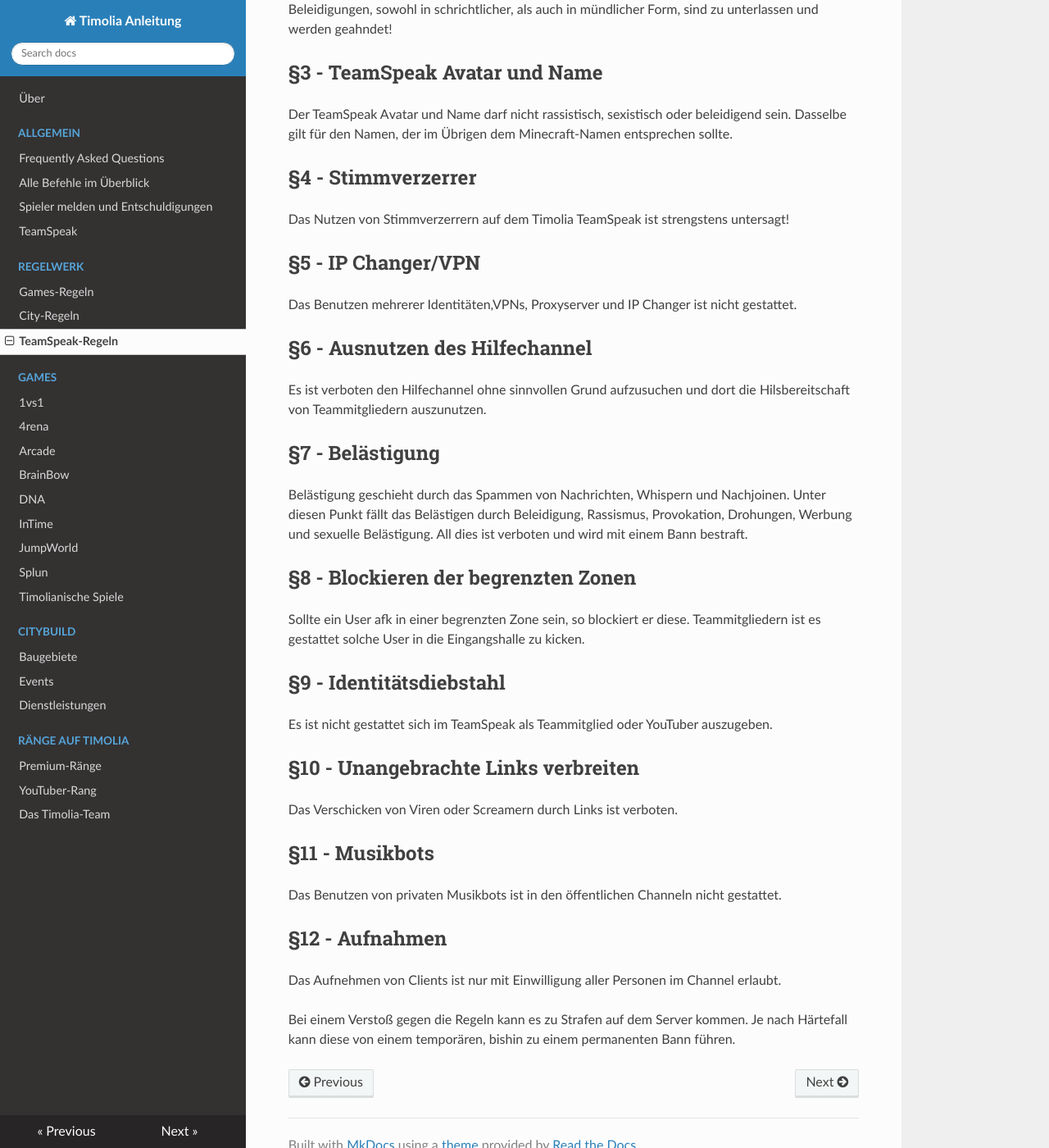
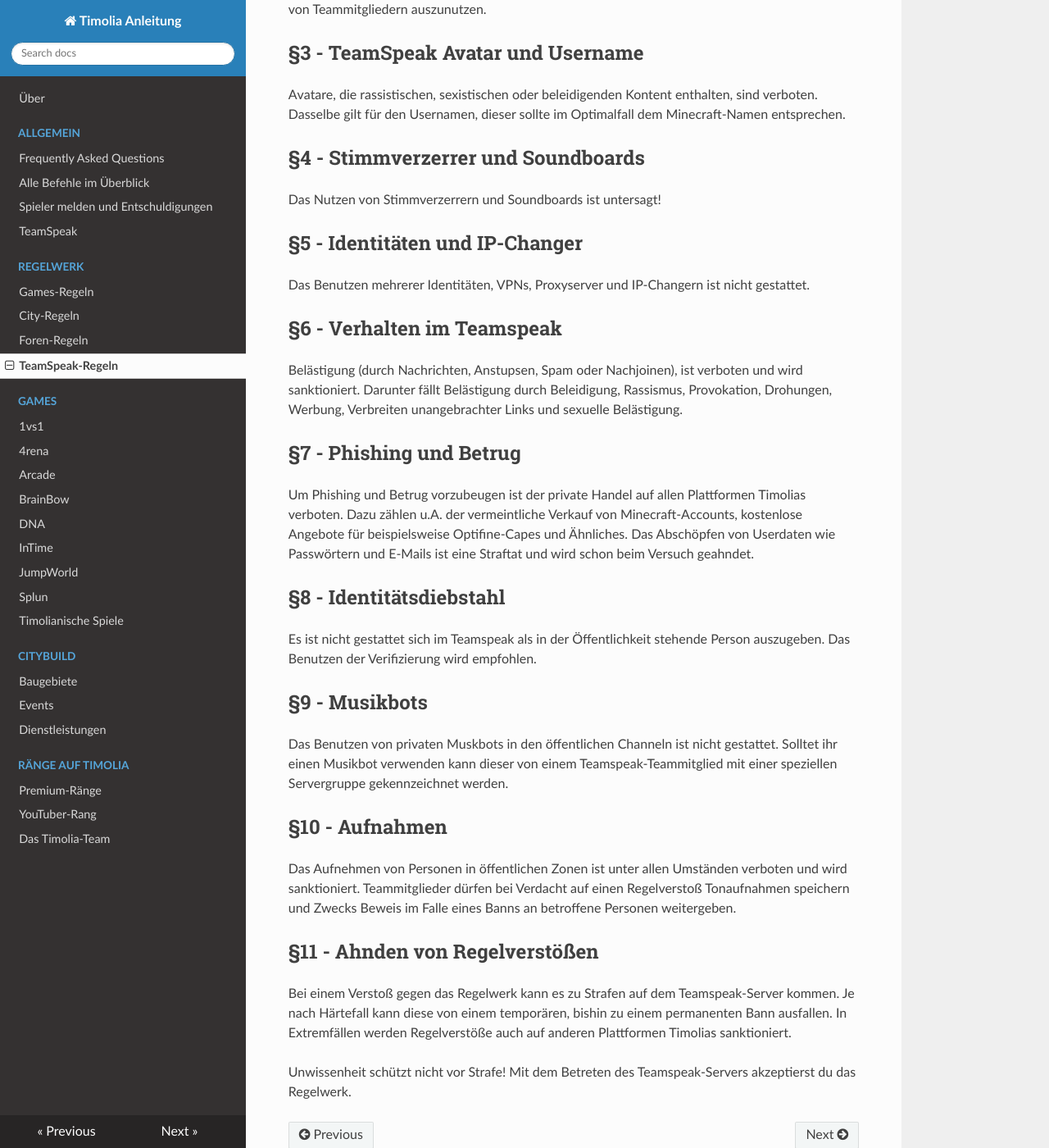
Before and after one commit to TimoliaDE/HowTo, an MkDocs documentation site: the page built from docs/rules/teamspeak.md, in a window 1280 px wide and 1400 px high, scrolled down 307 px. Shown: the whole window at 82% size. Built offline with MkDocs 1.6.1, drawn with Linux system fonts in a browser that asks for light colours; nearby versions of some CDN libraries; old or Windows-style settings are respelled for this version of MkDocs; some of the changed text lies outside the part shown.

Commit message:
Regelwerk aktualisiert

```diff
--- a/docs/rules/teamspeak.md
+++ b/docs/rules/teamspeak.md
@@ -1,39 +1,39 @@
 ## §1 - Allgemein
-Grundsätzlich gelten auf dem TeamSpeak dieselben Regeln wie auf dme Timolia Minecraft-Server. Sollten dir diese Regeln noch unbekannt sein kannst du diese hier nachlesen: [www.timolia.de](http://www.timolia.de).
-Die Regeln wurden zuletzt am <strong>02. Februar 2015</strong> aktualisiert.
+Grundsätzlich gelten dieselben Regeln, wie auch auf dem Timolia Minecraft Server. Sollten dir die Regeln noch unbekannt sein, kannst du diese hier nachlesen: https://www.timolia.de/regeln/
 
-## §2 - Beleidigungen
-Beleidigungen, sowohl in schrichtlicher, als auch in mündlicher Form, sind zu unterlassen und werden geahndet!
+## §2 - Ausnutzen der Hilfechannel
+Es ist verboten den Hilfechannel ohne triftigen Grund aufzusuchen und dort die Hilfsbereitschaft von Teammitgliedern auszunutzen.
 
-## §3 - TeamSpeak Avatar und Name
-Der TeamSpeak Avatar und Name darf nicht rassistisch, sexistisch oder beleidigend sein. Dasselbe gilt für den Namen, der im Übrigen dem Minecraft-Namen entsprechen sollte.
+## §3 - TeamSpeak Avatar und Username
+Avatare, die rassistischen, sexistischen oder beleidigenden Kontent enthalten, sind verboten. Dasselbe gilt für den Usernamen, dieser sollte im Optimalfall dem Minecraft-Namen entsprechen.
 
-## §4 - Stimmverzerrer
-Das Nutzen von Stimmverzerrern auf dem Timolia TeamSpeak ist strengstens untersagt!
+## §4 - Stimmverzerrer und Soundboards
+Das Nutzen von Stimmverzerrern und Soundboards ist untersagt!
 
-## §5 - IP Changer/VPN
-Das Benutzen mehrerer Identitäten,VPNs, Proxyserver und IP Changer ist nicht gestattet.
+## §5 - Identitäten und IP-Changer
+Das Benutzen mehrerer Identitäten, VPNs, Proxyserver und IP-Changern ist nicht gestattet.
 
-## §6 - Ausnutzen des Hilfechannel
-Es ist verboten den Hilfechannel ohne sinnvollen Grund aufzusuchen und dort die Hilsbereitschaft von Teammitgliedern auszunutzen.
+## §6 - Verhalten im Teamspeak
+Belästigung (durch Nachrichten, Anstupsen, Spam oder Nachjoinen), ist verboten und wird sanktioniert. Darunter fällt Belästigung durch Beleidigung, Rassismus, Provokation, Drohungen,
+Werbung, Verbreiten unangebrachter Links und sexuelle Belästigung.
 
-## §7 - Belästigung
-Belästigung geschieht durch das Spammen von Nachrichten, Whispern und Nachjoinen. Unter diesen Punkt fällt das Belästigen durch Beleidigung, Rassismus, Provokation, Drohungen, Werbung und
-sexuelle Belästigung. All dies ist verboten und wird mit einem Bann bestraft.
+## §7 - Phishing und Betrug
+Um Phishing und Betrug vorzubeugen ist der private Handel auf allen Plattformen Timolias verboten. Dazu zählen u.A. der vermeintliche Verkauf von Minecraft-Accounts,
+kostenlose Angebote für beispielsweise Optifine-Capes und Ähnliches. Das Abschöpfen von Userdaten wie Passwörtern und E-Mails ist eine Straftat und wird schon beim Versuch geahndet.
 
-## §8 - Blockieren der begrenzten Zonen
-Sollte ein User afk in einer begrenzten Zone sein, so blockiert er diese. Teammitgliedern ist es gestattet solche User in die Eingangshalle zu kicken.
+## §8 - Identitätsdiebstahl
+Es ist nicht gestattet sich im Teamspeak als in der Öffentlichkeit stehende Person auszugeben. Das Benutzen der Verifizierung wird empfohlen.
 
-## §9 - Identitätsdiebstahl
-Es ist nicht gestattet sich im TeamSpeak als Teammitglied oder YouTuber auszugeben.
+## §9 - Musikbots
+Das Benutzen von privaten Muskbots in den öffentlichen Channeln ist nicht gestattet. Solltet ihr einen Musikbot verwenden kann dieser von einem Teamspeak-Teammitglied mit einer speziellen
+Servergruppe gekennzeichnet werden.
 
-## §10 - Unangebrachte Links verbreiten
-Das Verschicken von Viren oder Screamern durch Links ist verboten.
+## §10 - Aufnahmen
+Das Aufnehmen von Personen in öffentlichen Zonen ist unter allen Umständen verboten und wird sanktioniert. Teammitglieder dürfen bei Verdacht auf einen Regelverstoß Tonaufnahmen speichern
+und Zwecks Beweis im Falle eines Banns an betroffene Personen weitergeben.
 
-## §11 - Musikbots
-Das Benutzen von privaten Musikbots ist in den öffentlichen Channeln nicht gestattet.
+## §11 - Ahnden von Regelverstößen
+Bei einem Verstoß gegen das Regelwerk kann es zu Strafen auf dem Teamspeak-Server kommen. Je nach Härtefall kann diese von einem temporären, bishin zu einem permanenten Bann ausfallen.
+In Extremfällen werden Regelverstöße auch auf anderen Plattformen Timolias sanktioniert.
 
-## §12 - Aufnahmen
-Das Aufnehmen von Clients ist nur mit Einwilligung aller Personen im Channel erlaubt.
-
-Bei einem Verstoß gegen die Regeln kann es zu Strafen auf dem Server kommen. Je nach Härtefall kann diese von einem temporären, bishin zu einem permanenten Bann führen.
+Unwissenheit schützt nicht vor Strafe! Mit dem Betreten des Teamspeak-Servers akzeptierst du das Regelwerk.
--- a/mkdocs.yml
+++ b/mkdocs.yml
@@ -10,6 +10,7 @@ pages:
 - Regelwerk:
   - Games-Regeln: 'rules/games.md'
   - City-Regeln: 'rules/city.md'
+  - Foren-Regeln: 'rules/forum.md'
   - TeamSpeak-Regeln: 'rules/teamspeak.md'
 - Games:
   - 1vs1: 'games/1vs1.md'
```
Also changed, not shown: docs/rules/forum.md (added, +49 -0 lines), docs/teamspeak.md (+1 -1 lines).
